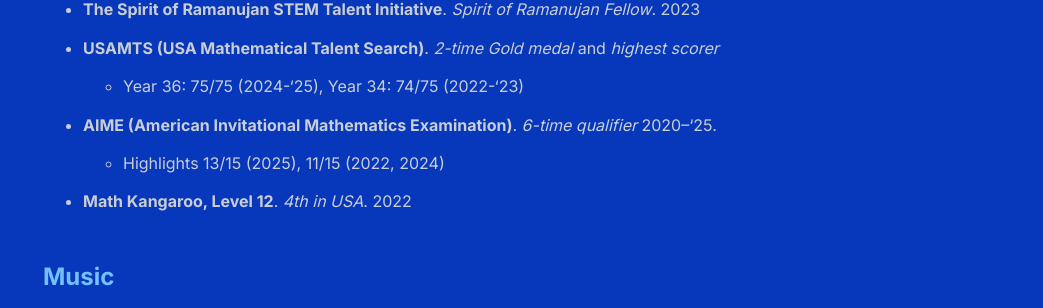
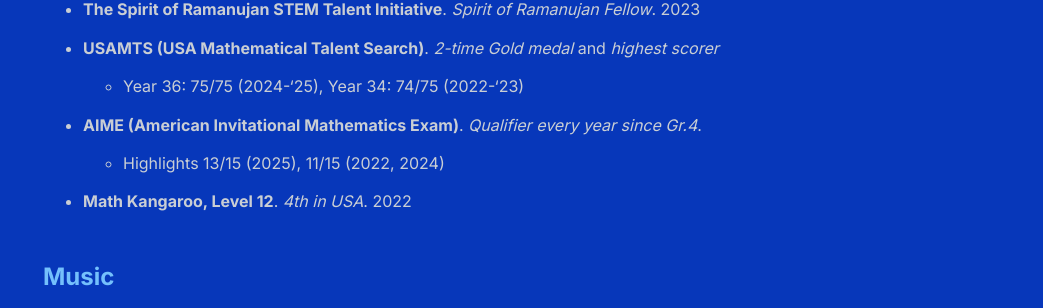
Before and after one commit to shihankanungo/shihankanungo.github.io, a Jekyll site: the page built from honors.md, in a window 1280 px wide. Shown: the part 735-1043 px from the top of the page, without its empty margins (237-1280 px from the left). Built offline with Jekyll 4.4.1, drawn with Linux system fonts in a browser that asks for light colours.

Commit message:
Update honors.md

```diff
--- a/honors.md
+++ b/honors.md
@@ -19,7 +19,7 @@
 - **The Spirit of Ramanujan STEM Talent Initiative**. *Spirit of Ramanujan Fellow*. 2023
 - **USAMTS (USA Mathematical Talent Search)**. *2-time Gold medal* and *highest scorer*
   - Year 36: 75/75 (2024-'25), Year 34: 74/75 (2022-'23)
-- **AIME (American Invitational Mathematics Examination)**. *6-time qualifier* 2020--'25.
+- **AIME (American Invitational Mathematics Exam)**. *Qualifier every year since Gr.4*.
   - Highlights 13/15 (2025), 11/15 (2022, 2024)
 - **Math Kangaroo, Level 12**. *4th in USA*. 2022
 
```
